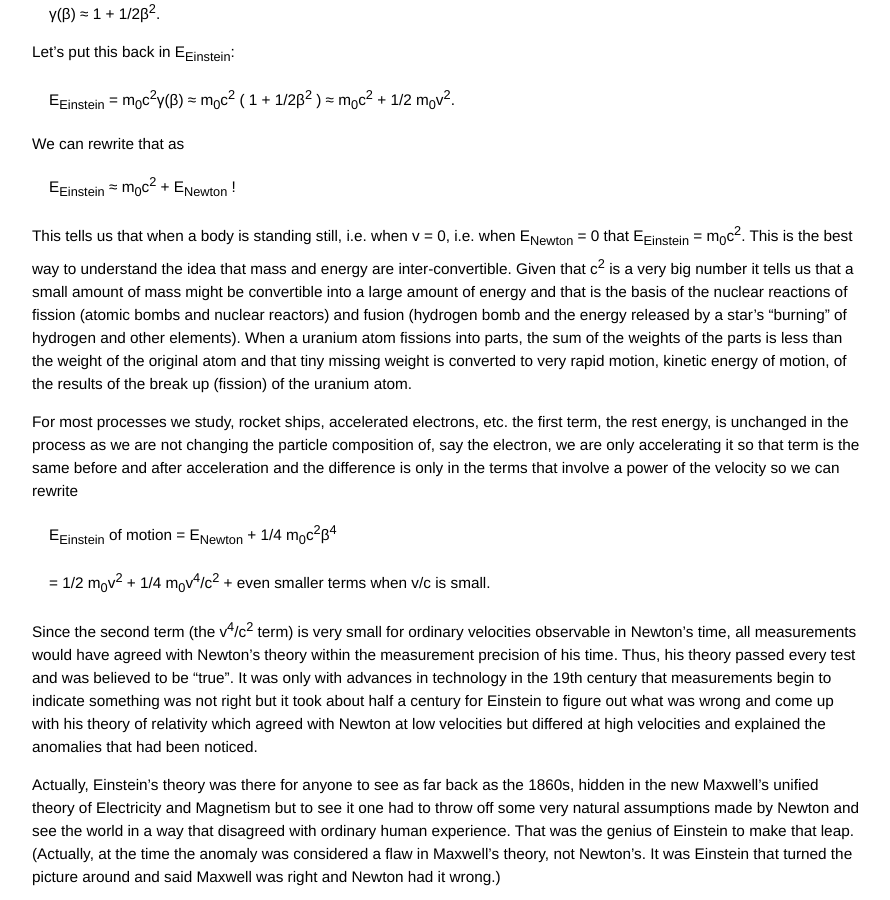
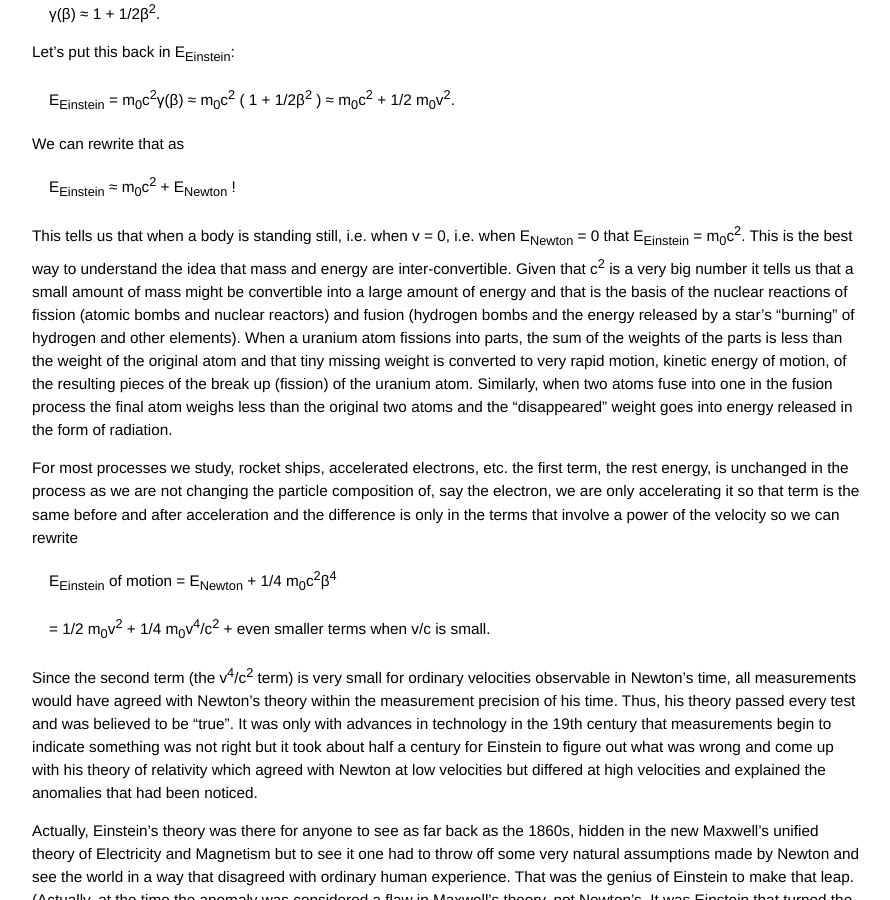
Before and after one commit to grbfacet/facet, a Jekyll site: the page built from relativity-tutorial.md, in a window 1280 px wide and 900 px high, scrolled down 9254 px. Shown: the whole window, without its empty margins (193-1083 px from the left). Built offline with Jekyll 4.4.1, drawn with Linux system fonts in a browser that asks for light colours.

Commit message:
Update relativity-tutorial.md

```diff
--- a/relativity-tutorial.md
+++ b/relativity-tutorial.md
@@ -271,7 +271,7 @@ We can rewrite that as
 
 <span class="eq">E<sub>Einstein</sub> ≈ m<sub>0</sub>c<sup>2</sup> + E<sub>Newton</sub> ! </span>
 
-This tells us that when a body is standing still, i.e. when v = 0, i.e. when E<sub>Newton</sub> = 0 that E<sub>Einstein</sub> = m<sub>0</sub>c<sup>2</sup>. This is the best way to understand the idea that mass and energy are inter-convertible. Given that c<sup>2</sup> is a very big number it tells us that a small amount of mass might be convertible into a large amount of energy and that is the basis of the nuclear reactions of fission (atomic bombs and nuclear reactors) and fusion (hydrogen bomb and the energy released by a star’s “burning” of hydrogen and other elements). When a uranium atom fissions into parts, the sum of the weights of the parts is less than the weight of the original atom and that tiny missing weight is converted to very rapid motion, kinetic energy of motion, of the results of the break up (fission) of the uranium atom.
+This tells us that when a body is standing still, i.e. when v = 0, i.e. when E<sub>Newton</sub> = 0 that E<sub>Einstein</sub> = m<sub>0</sub>c<sup>2</sup>. This is the best way to understand the idea that mass and energy are inter-convertible. Given that c<sup>2</sup> is a very big number it tells us that a small amount of mass might be convertible into a large amount of energy and that is the basis of the nuclear reactions of fission (atomic bombs and nuclear reactors) and fusion (hydrogen bombs and the energy released by a star’s “burning” of hydrogen and other elements). When a uranium atom fissions into parts, the sum of the weights of the parts is less than the weight of the original atom and that tiny missing weight is converted to very rapid motion, kinetic energy of motion, of the resulting pieces of the break up (fission) of the uranium atom. Similarly, when two atoms fuse into one in the fusion process the final atom weighs less than the original two atoms and the "disappeared" weight goes into energy released in the form of radiation.
 
 For most processes we study, rocket ships, accelerated electrons, etc. the first term, the rest energy, is unchanged in the process as we are not changing the particle composition of, say the electron, we are only accelerating it so that term is the same before and after acceleration and the difference is only in the terms that involve a power of the velocity so we can rewrite
 
```
